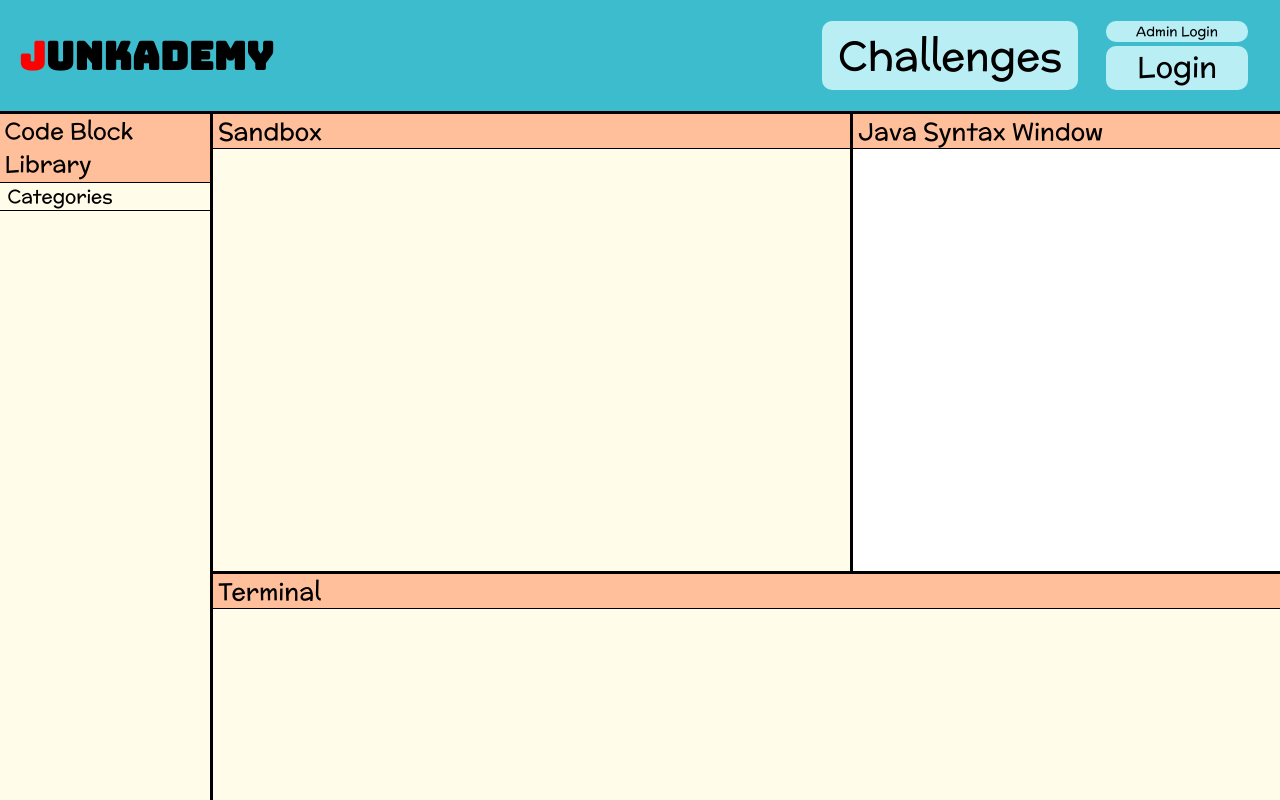
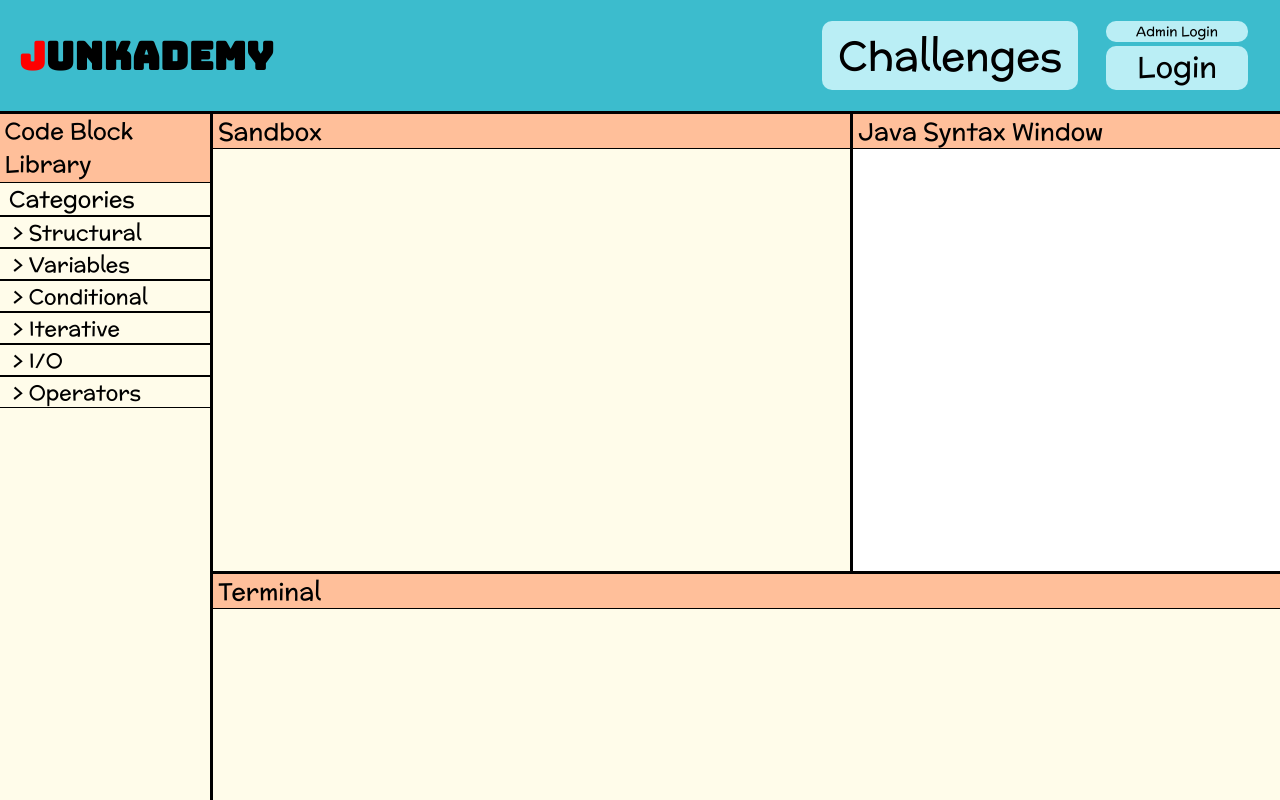
Before and after one commit to mmills2/JunkademyFrontend, a React (Create React App) app: page / in a window 1280 px wide. Built offline with nearby package versions, Linux system fonts and the light colour scheme.

Commit message:
added dropdown buttons to CBL

```diff
--- a/src/components/CodeBlockLibrary.js
+++ b/src/components/CodeBlockLibrary.js
@@ -1,5 +1,4 @@
 import { Dropdown } from "./Dropdown.js";
-import { Element } from "./TestElement.js";
 
 function CodeBlockLibrary() {
   return (
@@ -12,7 +11,16 @@ function CodeBlockLibrary() {
       <div id="catTitleDiv" className="contentDiv">
         <h3 id="catTitle">Categories</h3>
       </div>
-      <div id="categories" className="contentDiv"></div>
+      <div id="categories" className="contentDiv">
+        <Dropdown catTitle={"Structural"}>
+          <div>Blocks go here</div>
+        </Dropdown>
+        <Dropdown catTitle={"Variables"} />
+        <Dropdown catTitle={"Conditional"} />
+        <Dropdown catTitle={"Iterative"} />
+        <Dropdown catTitle={"I/O"} />
+        <Dropdown catTitle={"Operators"} />
+      </div>
     </div>
   );
 }
--- a/src/components/Dropdown.js
+++ b/src/components/Dropdown.js
@@ -1,20 +1,24 @@
 import { useState } from "react";
-import { DropdownButton } from "./DropdownButton.js";
 
 function Dropdown(props) {
-  const [display, setDisplay] = useState("none");
+  let catTitle = props.catTitle;
+  const [displayState, setDisplay] = useState("none");
+  const [textState, setText] = useState("> " + catTitle);
 
   function handleClick() {
-    if (display == "none") {
+    if (displayState == "none") {
       setDisplay("block");
+      setText("v " + catTitle);
     } else {
       setDisplay("none");
+      setText("> " + catTitle);
     }
   }
 
   return (
-    <div>
-      <div style={{ display: display }}></div>
+    <div className="catDivs" onClick={handleClick}>
+      <button className="catBtns">{textState}</button>
+      <div style={{ display: displayState }}>{props.children}</div>
     </div>
   );
 }
--- a/src/components/DropdownButton.js
+++ /dev/null
@@ -1,13 +0,0 @@
-function DropdownButton(props) {
-  var content = props.content;
-
-  var handleClick = props.onClick;
-
-  return (
-    <div>
-      <div>{props.bottomText}</div>
-    </div>
-  );
-}
-
-export { DropdownButton };
--- a/src/components/TestElement.js
+++ /dev/null
@@ -1,11 +0,0 @@
-function Element(props) {
-  var content = props.name;
-
-  return (
-    <div>
-      <div>{content}</div>
-    </div>
-  );
-}
-
-export { Element };
--- a/src/index.css
+++ b/src/index.css
@@ -108,6 +108,7 @@ body {
 #catTitle {
   margin: 0em 0em 0em 0.4em;
   font-weight: normal;
+  font-size: 1.4em;
 }
 
 #categories {
@@ -150,3 +151,18 @@ body {
 #tReturn {
   height: 100%;
 }
+
+.catDivs {
+  width: 100%;
+}
+
+.catBtns {
+  background-color: #fffcea;
+  font-family: "custom-font";
+  font-size: 1.3em;
+  width: 100%;
+  text-align: left;
+  border-style: solid none;
+  border-width: 0.01em;
+  padding: 0em 0.6em;
+}
```
